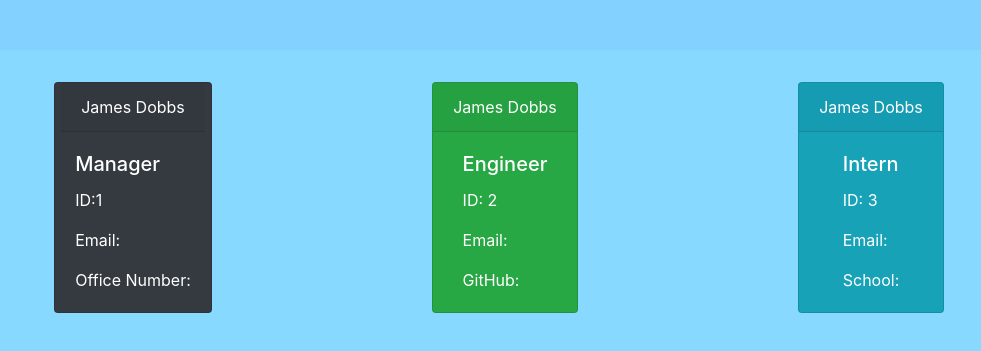
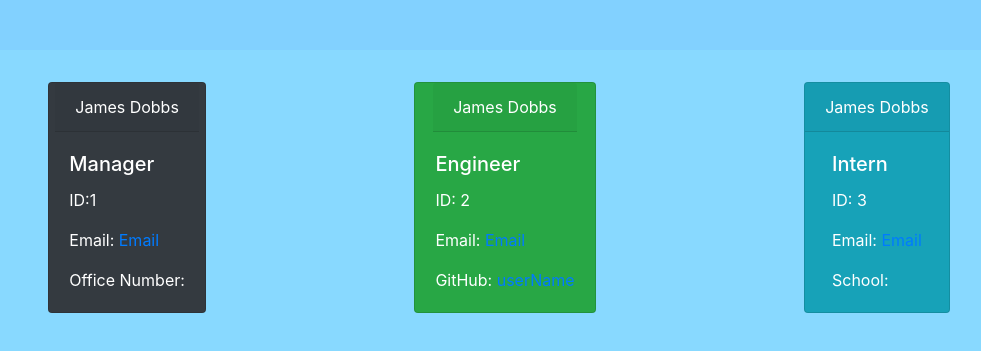
Before and after one commit to Dobbs96/HW-10-Team-Profile_generator, a website: page assets/src/test.html in a window 1280 px wide. Shown: the part 153-504 px from the top of the page, without its empty margins (56-1037 px from the left). Drawn offline with nearby package versions, Linux system fonts and the light colour scheme.

Commit message:
added layout to write adding Employees

```diff
--- a/assets/src/test.html
+++ b/assets/src/test.html
@@ -30,7 +30,9 @@
         <div class="card-body">
           <h5 class="card-title">Manager</h5>
           <p class="card-text">ID:1</p>
-          <p class="card-text">Email:</p>
+          <p class="card-text">
+            Email: <a href="mailto:test@example.com">Email</a>
+          </p>
           <p class="card-text">Office Number:</p>
         </div>
       </div>
@@ -40,8 +42,13 @@
         <div class="card-body">
           <h5 class="card-title">Engineer</h5>
           <p class="card-text">ID: 2</p>
-          <p class="card-text">Email:</p>
-          <p class="card-text">GitHub:</p>
+          <p class="card-text">
+            Email: <a href="mailto:test@example.com">Email</a>
+          </p>
+          <p class="card-text">
+            GitHub:
+            <a href="https://github.com/userName" target="_blank">userName</a>
+          </p>
         </div>
       </div>
 
@@ -50,7 +57,9 @@
         <div class="card-body">
           <h5 class="card-title">Intern</h5>
           <p class="card-text">ID: 3</p>
-          <p class="card-text">Email:</p>
+          <p class="card-text">
+            Email: <a href="mailto:test@example.com">Email</a>
+          </p>
           <p class="card-text">School:</p>
         </div>
       </div>
```
Also changed, not shown: index.js (+26 -0 lines).
